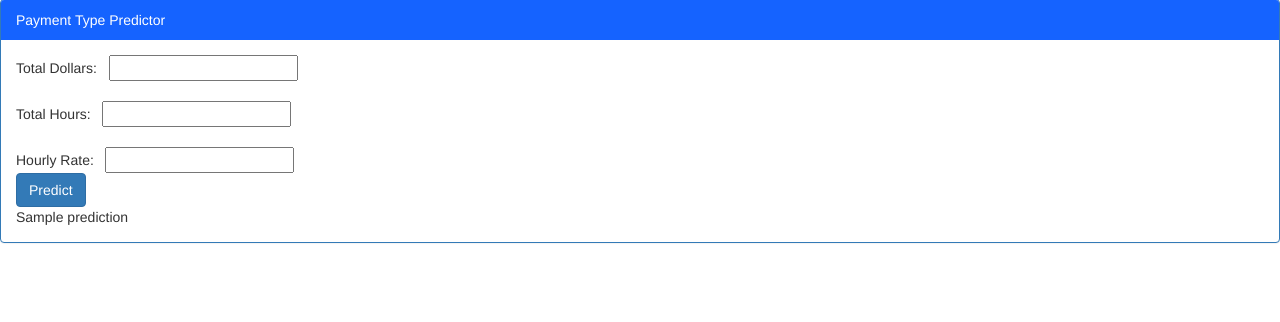
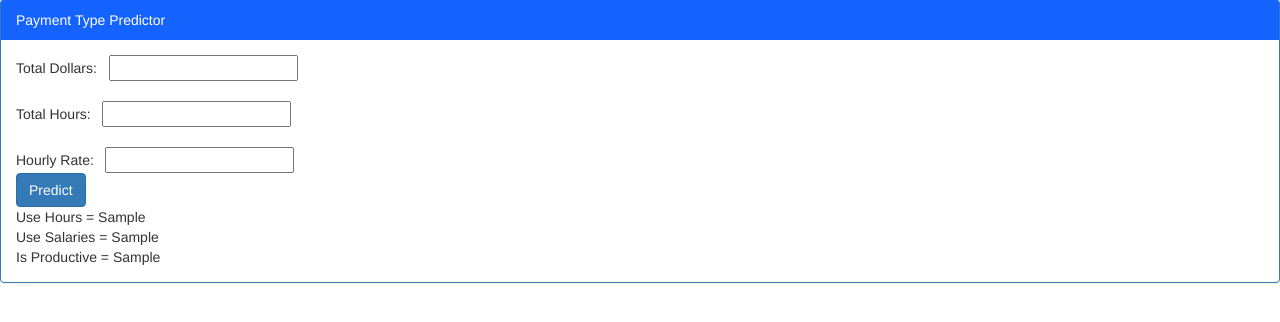
Before and after one commit to ChangyuYan/Paytype-Classifier, a Flask app: template Flask/templates/index.html in a window 1280 px wide. Shown: the part 265-587 px from the top of the page. Run offline with Flask 2, Linux system fonts and the light colour scheme; the template is opened without the code that fills it: most values are stand-ins (such as "Sample title", 1, 10 or a date in 2020); parts of the project's set-up code (start-up, migrations or seed data) failed here and were passed over; some libraries are stand-ins or nearby versions.

Commit message:
added all three categories in homepage

```diff
--- a/Flask/app.py
+++ b/Flask/app.py
@@ -6,6 +6,11 @@ import pickle
 
 # ML Packages
 from sklearn.feature_extraction.text import CountVectorizer
+
+# Loading our ML Model
+rf_use_hours = pickle.load(open("models/RandomForest_use_hours.pkl", "rb"))
+rf_use_salaries = pickle.load(open("models/RandomForest_use_salaries.pkl", "rb"))
+rf_is_productive = pickle.load(open("models/RandomForest_is_productive.pkl", "rb"))
 
 
 app = Flask(__name__)
@@ -18,13 +23,17 @@ def index():
 
 @app.route('/predict', methods=['POST'])
 def predict():
-    # Loading our ML Model
-    rf = pickle.load(open("models/RandomForest_use_hours.pkl", "rb"))
+    # Read from user input
     int_features = np.array([float(x) for x in request.form.values()])
     int_features = int_features.reshape((1, -1))
-    pred = rf.predict(int_features)[0]
 
-    return render_template('index.html',prediction = pred)
+    # Prediction
+    pred_use_hours = rf_use_hours.predict(int_features)[0]
+    pred_use_salaries = rf_use_salaries.predict(int_features)[0]
+    pred_is_productive = rf_is_productive.predict(int_features)[0]
+
+
+    return render_template('index.html', pred_use_hours = pred_use_hours, pred_use_salaries = pred_use_salaries, pred_is_productive = pred_is_productive)
 
 
 
--- a/Flask/templates/index.html
+++ b/Flask/templates/index.html
@@ -27,7 +27,9 @@
 
             <!-- Main Input For Receiving Query to our ML -->
 
-            {{prediction}}
+            <div> Use Hours = {{pred_use_hours}} </div>
+            <div> Use Salaries = {{pred_use_salaries}} </div>
+            <div> Is Productive = {{pred_is_productive}} </div>
 
         </div>
     </div>
```
